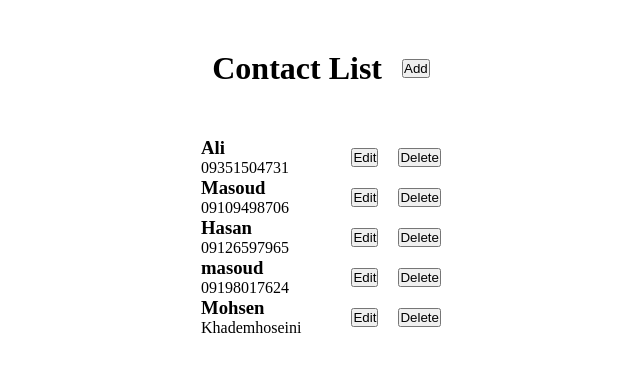
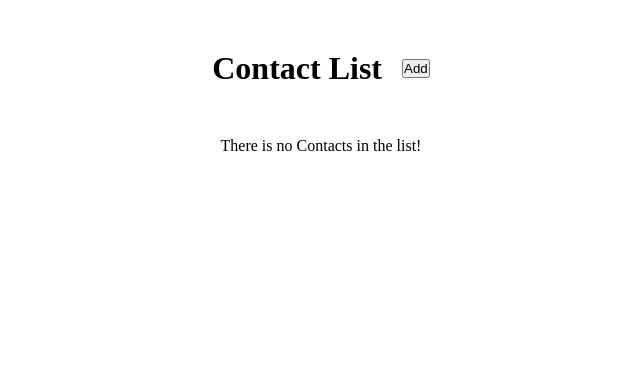
Before and after one commit to Masoudbkhti/contacts, a React (Vite) app: page / in a window 1280 px wide. Shown: the top 372 px of the page, without its empty margins (319-959 px from the left). Built offline with nearby package versions, Linux system fonts and the light colour scheme; data requests are answered from the project's data file.

Commit message:
adding deleting loading and handle delete request on server

```diff
--- a/db.json
+++ b/db.json
@@ -1,29 +1,3 @@
 {
-  "contacts": [
-    {
-      "id": 1,
-      "name": "Ali",
-      "number": "09351504731"
-    },
-    {
-      "id": 2,
-      "name": "Masoud",
-      "number": "09109498706"
-    },
-    {
-      "id": 3,
-      "name": "Hasan",
-      "number": "09126597965"
-    },
-    {
-      "name": "masoud",
-      "number": "09198017624",
-      "id": 4
-    },
-    {
-      "name": "Mohsen",
-      "number": "Khademhoseini",
-      "id": 5
-    }
-  ]
+  "contacts": []
 }
--- a/src/components/ContactList.jsx
+++ b/src/components/ContactList.jsx
@@ -1,9 +1,12 @@
 import { useEffect, useState } from "react";
 import axios from "axios";
 const CONTACTS_LIST_API = "http://localhost:3000/contacts";
+
 export const ContactList = () => {
   const [isLoading, setIsLoading] = useState(false);
+  const [isDeleting, setIsDeleting] = useState(false);
   const [contactList, setContactList] = useState([]);
+
   useEffect(() => {
     const fetchData = async () => {
       try {
@@ -16,16 +19,33 @@ export const ContactList = () => {
         console.log("Error fetching data:", e);
       }
     };
+
     fetchData();
   }, []);
+
+  const contactDeleteHandler = async (id) => {
+    try {
+      setIsDeleting(true);
+      await axios.delete(`${CONTACTS_LIST_API}/${id}`);
+      setIsDeleting(false);
+      const response = await axios.get(CONTACTS_LIST_API);
+      setContactList(response.data);
+    } catch (e) {
+      setIsDeleting(false);
+      console.log("Error:", e);
+    }
+  };
 
   return (
     <div>
       {isLoading ? <div>Loading...</div> : null}
-      {contactList.map(({ id, name, number }) => {
+      {contactList.length === 0 && !isLoading ? (
+        <div>There is no Contacts in the list!</div>
+      ) : (
+        contactList.map(({ id, name, number }) => {
           return (
-          <div className="contact-list">
-            <div key={id}>
+            <div key={id} className="contact-list">
+              <div>
                 <h3>{name}</h3>
                 <p>{number}</p>
               </div>
@@ -34,12 +54,15 @@ export const ContactList = () => {
                   <button>Edit</button>
                 </div>
                 <div>
-                <button>Delete</button>
+                  <button onClick={() => contactDeleteHandler(id)}>
+                    {isDeleting ? <div>Deleting...</div> : <div>Delete</div>}
+                  </button>
                 </div>
               </div>
             </div>
           );
-      })}
+        })
+      )}
     </div>
   );
 };
```
Lines whose indentation alone changed are shown as unchanged.
